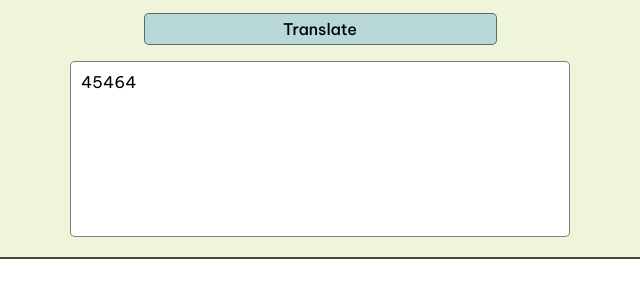
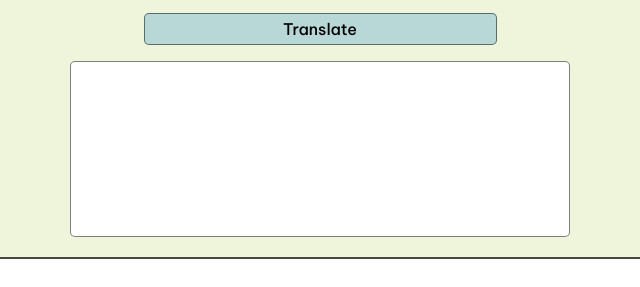
Before and after one commit to Mayur-Arde/fun-text-translator, a plain HTML site: page index.html in a window 1280 px wide. Shown: the part 453-740 px from the top of the page, 320-960 px from the left. Drawn offline with Linux system fonts and the light colour scheme.

Commit message:
Update index.html

```diff
--- a/index.html
+++ b/index.html
@@ -23,7 +23,7 @@
     <h2>Enter your text to Translate:</h2>
     <textarea name="inputtext" id="input-text" cols="30" rows="10" placeholder="Enter your text...."></textarea>
     <button class="btn-translate" id="translate">Translate</button>
-    <div class="output" id="output">45464</div>
+    <div class="output" id="output"></div>
   </main>
   <script src="./scripts/script.js"></script>
 </body>
```
